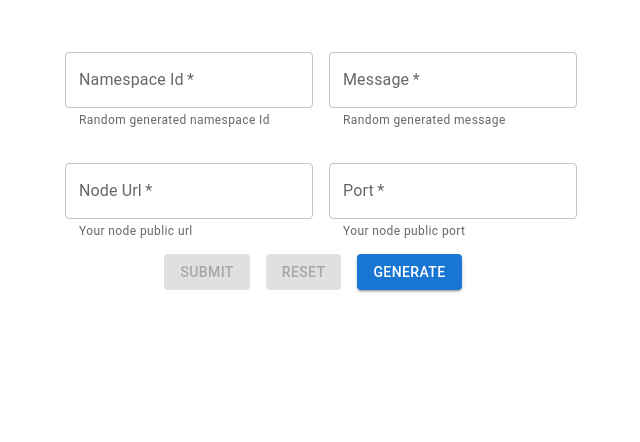
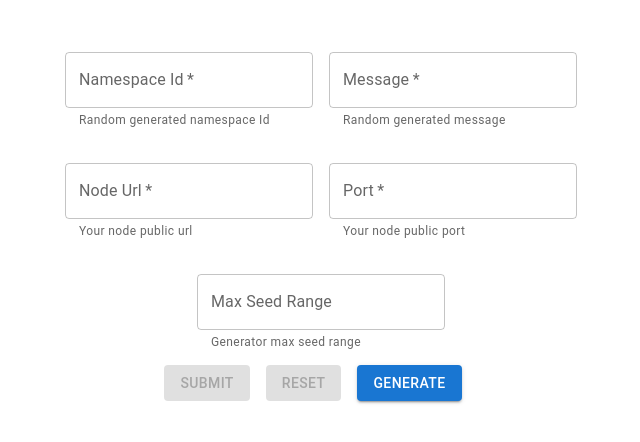
Before and after one commit to hoodrunio/celestia-pfb-ui, a React app in the folder frontend/: page / in a window 1280 px wide. Shown: the top 442 px of the page, without its empty margins (319-959 px from the left). Built offline with nearby package versions, Linux system fonts and the light colour scheme; no server answers.

Commit message:
Add seed input

```diff
--- a/frontend/src/app/app.tsx
+++ b/frontend/src/app/app.tsx
@@ -12,7 +12,7 @@ import {
 } from '@mui/material';
 import AppInput from './components/AppInput';
 import { useForm } from 'react-hook-form';
-import { useCallback, useEffect, useMemo, useRef, useState } from 'react';
+import { useCallback, useEffect, useMemo, useState } from 'react';
 import { useInitial } from './hooks/apiHooks/useInitial';
 import { useGetPbfTxData } from './hooks/apiHooks/useGeneratePfbParams';
 import { PbfTxDataResponse, submitPbfTx } from './api/apiService';
@@ -23,6 +23,7 @@ enum FORM_FIELD {
   MESSAGE = 'message',
   NODE_URL = 'node_url',
   PORT = 'port',
+  SEED = 'seed',
 }
 
 interface PfbFormType {
@@ -30,8 +31,10 @@ interface PfbFormType {
   [FORM_FIELD.MESSAGE]: '';
   [FORM_FIELD.NODE_URL]: '';
   [FORM_FIELD.PORT]: '';
+  [FORM_FIELD.SEED]: '';
 }
 
+const SEED_RANGE = { mx: 1000, mn: 100 };
 export function App() {
   const [anyLoading, setAnyLoading] = useState(false);
   const [anyError, setAnyError] = useState<APiError | undefined>(undefined);
@@ -61,6 +64,7 @@ export function App() {
       [FORM_FIELD.MESSAGE]: '',
       [FORM_FIELD.NODE_URL]: '',
       [FORM_FIELD.PORT]: '',
+      [FORM_FIELD.SEED]: '',
     }),
     []
   );
@@ -79,8 +83,8 @@ export function App() {
 
   const onReset = useCallback(() => {
     setPfbTxResult(undefined);
+    reset(formInitValue());
     generatePfbTxData();
-    reset(formInitValue());
   }, [reset, formInitValue, generatePfbTxData]);
 
   const onSubmit = async (data: any) => {
@@ -193,6 +197,27 @@ export function App() {
             />
           </Grid>
           <Grid
+            display="flex"
+            justifyContent="center"
+            alignItems="center"
+            item
+            xs={12}
+          >
+            <Box>
+              <AppInput
+                formName={FORM_FIELD.SEED}
+                type="number"
+                form={form}
+                required={false}
+                maxL={SEED_RANGE.mx.toString().length}
+                minL={SEED_RANGE.mn.toString().length}
+                disabled={disableInputs}
+                label="Max Seed Range"
+                toolTipText="Generator max seed range"
+              />
+            </Box>
+          </Grid>
+          <Grid
             xs
             item
             display="flex"
```
